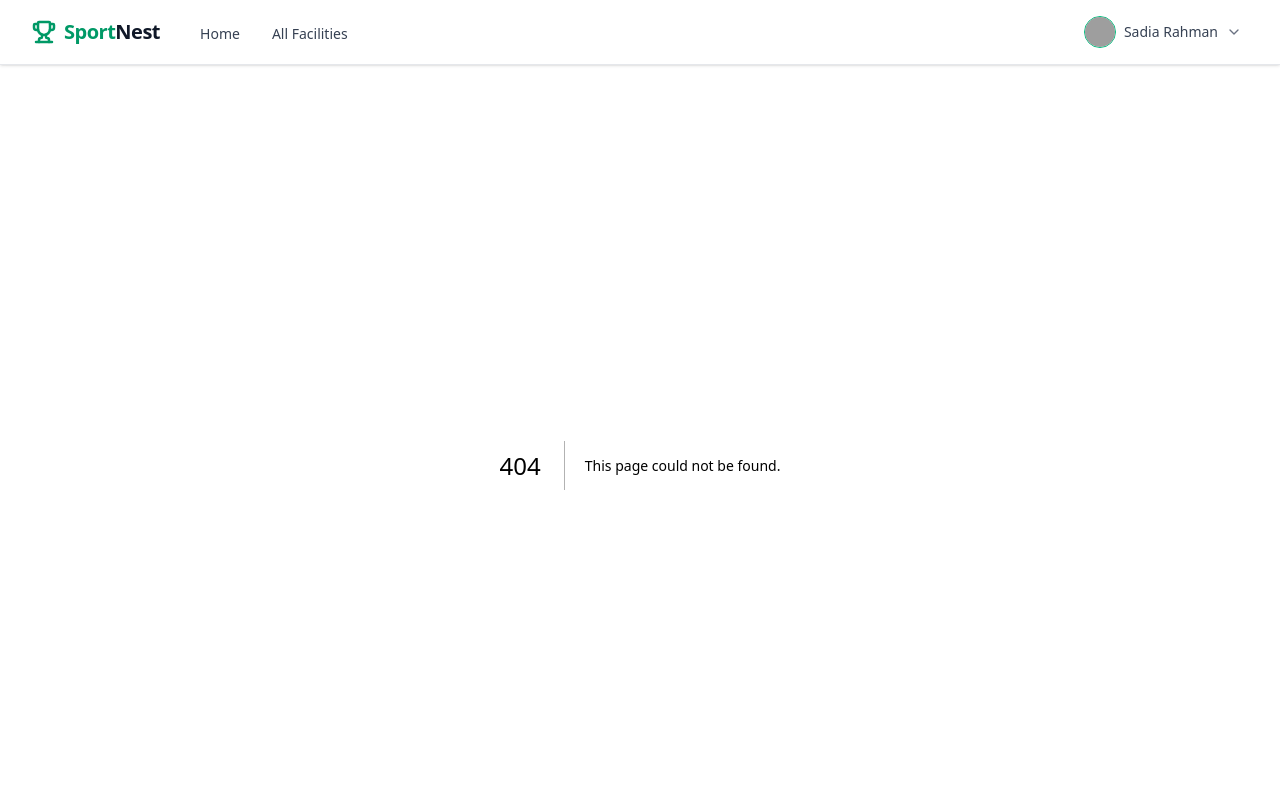
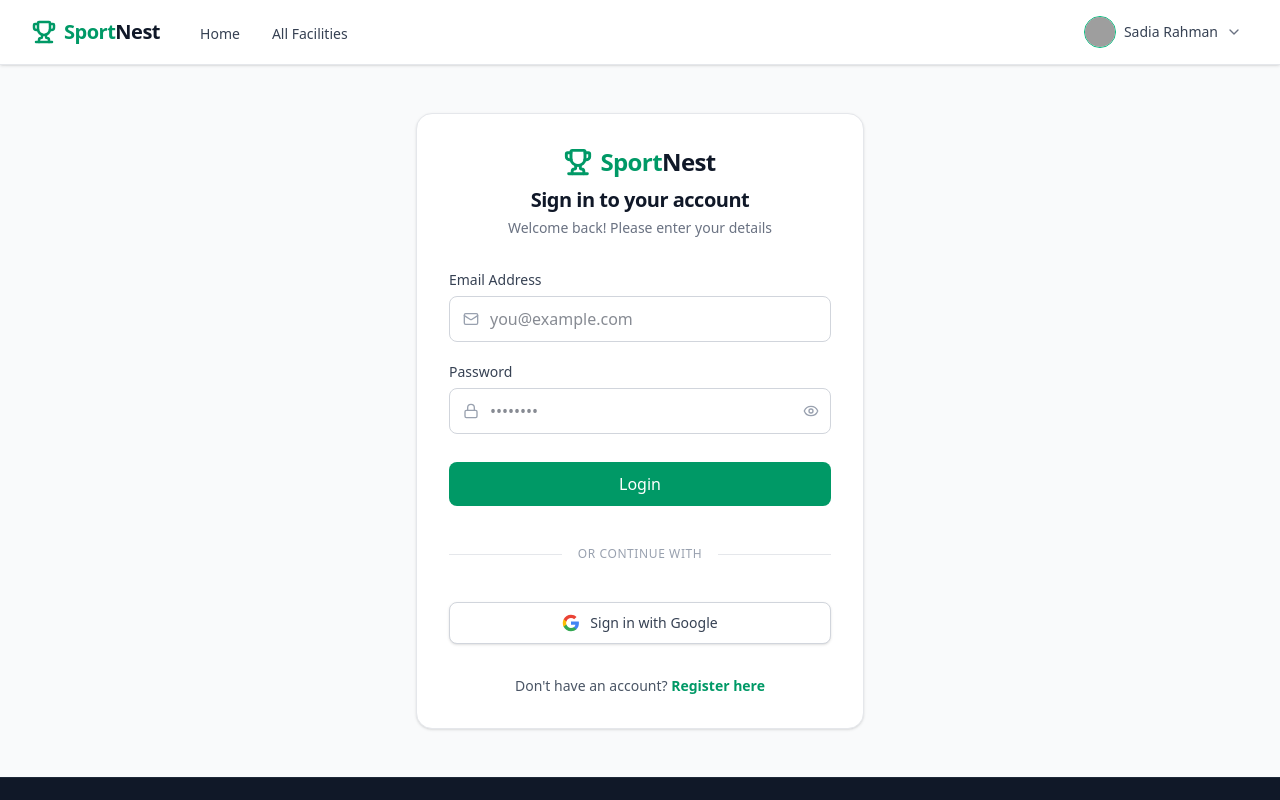
Before and after one commit to sadiarahmansmrity0/sportnest-frontend, a Next.js app: page /login in a window 1280 px wide. Before the commit this address had no page. Shown: the top 800 px of the page. Built offline with nearby package versions, Linux system fonts and the light colour scheme; grey boxes are pictures that could not be loaded.

Commit message:
designed user login interface with dynamic route redirection and google auth trigger

```diff
--- /dev/null
+++ b/src/app/login/page.js
@@ -0,0 +1,151 @@
+"use client";
+
+import { useState } from "react";
+import Link from "next/link";
+import { useRouter } from "next/navigation";
+import { toast } from "react-toastify";
+import { Trophy, Eye, EyeOff, Mail, Lock } from "lucide-react";
+
+export default function LoginPage() {
+  const router = useRouter();
+  const [showPassword, setShowPassword] = useState(false);
+  const [loading, setLoading] = useState(false);
+
+  const [formData, setFormData] = useState({
+    email: "",
+    password: "",
+  });
+
+  const handleChange = (e) => {
+    setFormData({ ...formData, [e.target.name]: e.target.value });
+  };
+
+  const handleLogin = async (e) => {
+    e.preventDefault();
+    setLoading(true);
+
+    try {
+      // Temporary successful login simulation
+      // We will link this to better-auth (authClient.signIn.email()) when the server is fully running
+      toast.success("Login successful! Welcome back.");
+
+      setTimeout(() => {
+        router.push("/"); // Navigates the user back to Home
+      }, 1500);
+    } catch (error) {
+      toast.error(error.message || "Invalid credentials. Please try again.");
+    } finally {
+      setLoading(false);
+    }
+  };
+
+  const handleGoogleLogin = () => {
+    toast.info("Connecting to Google Auth...");
+    // Will link to authClient.signIn.social({ provider: "google" }) later
+  };
+
+  return (
+    <div className="min-h-[80vh] flex items-center justify-center px-4 py-12 sm:px-6 lg:px-8">
+      <div className="max-w-md w-full space-y-8 bg-white p-8 rounded-2xl border border-gray-200 shadow-sm">
+
+        {/* Header/Brand Branding */}
+        <div className="text-center">
+          <div className="flex justify-center items-center gap-2 text-emerald-600 font-bold text-2xl tracking-tight mb-2">
+            <Trophy className="h-7 w-7 stroke-[2.5]" />
+            <span>Sport<span className="text-gray-900">Nest</span></span>
+          </div>
+          <h2 className="text-xl font-bold text-gray-900 tracking-tight">Sign in to your account</h2>
+          <p className="mt-1 text-sm text-gray-500">Welcome back! Please enter your details</p>
+        </div>
+
+        {/* Login Form */}
+        <form className="mt-8 space-y-5" onSubmit={handleLogin}>
+
+          {/* Email Address Input */}
+          <div>
+            <label className="block text-sm font-medium text-gray-700 mb-1.5">Email Address</label>
+            <div className="relative">
+              <span className="absolute inset-y-0 left-0 flex items-center pl-3.5 pointer-events-none text-gray-400">
+                <Mail className="h-4 w-4" />
+              </span>
+              <input
+                type="email"
+                name="email"
+                required
+                value={formData.email}
+                onChange={handleChange}
+                placeholder="you@example.com"
+                className="input-field pl-10"
+              />
+            </div>
+          </div>
+
+          {/* Password Input */}
+          <div>
+            <label className="block text-sm font-medium text-gray-700 mb-1.5">Password</label>
+            <div className="relative">
+              <span className="absolute inset-y-0 left-0 flex items-center pl-3.5 pointer-events-none text-gray-400">
+                <Lock className="h-4 w-4" />
+              </span>
+              <input
+                type={showPassword ? "text" : "password"}
+                name="password"
+                required
+                value={formData.password}
+                onChange={handleChange}
+                placeholder="••••••••"
+                className="input-field pl-10 pr-10"
+              />
+              <button
+                type="button"
+                onClick={() => setShowPassword(!showPassword)}
+                className="absolute inset-y-0 right-0 flex items-center pr-3 text-gray-400 hover:text-gray-600 focus:outline-none"
+              >
+                {showPassword ? <EyeOff className="h-4 w-4" /> : <Eye className="h-4 w-4" />}
+              </button>
+            </div>
+          </div>
+
+          {/* Submit Login Button */}
+          <button
+            type="submit"
+            disabled={loading}
+            className="w-full btn-primary mt-2 disabled:opacity-50 disabled:cursor-not-allowed"
+          >
+            {loading ? "Signing in..." : "Login"}
+          </button>
+        </form>
+
+        {/* Divider UI element */}
+        <div className="relative flex py-2 items-center justify-center">
+          <div className="flex-grow border-t border-gray-200"></div>
+          <span className="flex-shrink mx-4 text-xs uppercase text-gray-400 font-medium tracking-wider">Or continue with</span>
+          <div className="flex-grow border-t border-gray-200"></div>
+        </div>
+
+        {/* Social Authentication Button */}
+        <button
+          onClick={handleGoogleLogin}
+          className="w-full flex items-center justify-center gap-2.5 border border-gray-300 rounded-lg px-4 py-2.5 text-sm font-medium text-gray-700 bg-white hover:bg-gray-50 transition-colors shadow-sm"
+        >
+          <svg width="18" height="18" viewBox="0 0 24 24" fill="none" xmlns="http://www.w3.org/2000/svg">
+            <path d="M22.56 12.25c0-.78-.07-1.53-.2-2.25H12v4.26h5.92c-.26 1.37-1.04 2.53-2.21 3.31v2.77h3.57c2.08-1.92 3.28-4.74 3.28-8.09z" fill="#4285F4"/>
+            <path d="M12 23c2.97 0 5.46-.98 7.28-2.66l-3.57-2.77c-.98.66-2.23 1.06-3.71 1.06-2.86 0-5.29-1.93-6.16-4.53H2.18v2.84C3.99 20.53 7.7 23 12 23z" fill="#34A853"/>
+            <path d="M5.84 14.09c-.22-.66-.35-1.36-.35-2.09s.13-1.43.35-2.09V7.06H2.18C1.43 8.55 1 10.22 1 12s.43 3.45 1.18 4.94l3.66-2.85z" fill="#FBBC05"/>
+            <path d="M12 5.38c1.62 0 3.06.56 4.21 1.64l3.15-3.15C17.45 2.09 14.97 1 12 1 7.7 1 3.99 3.47 2.18 7.06l3.66 2.84c.87-2.6 3.3-4.52 6.16-4.52z" fill="#EA4335"/>
+          </svg>
+          <span>Sign in with Google</span>
+        </button>
+
+        {/* Toggle link to Registration view */}
+        <p className="text-center text-sm text-gray-600 mt-6">
+          Don&apos;t have an account?{" "}
+          <Link href="/register" className="font-semibold text-emerald-600 hover:text-emerald-700 transition-colors">
+            Register here
+          </Link>
+        </p>
+
+      </div>
+    </div>
+  );
+}
```
